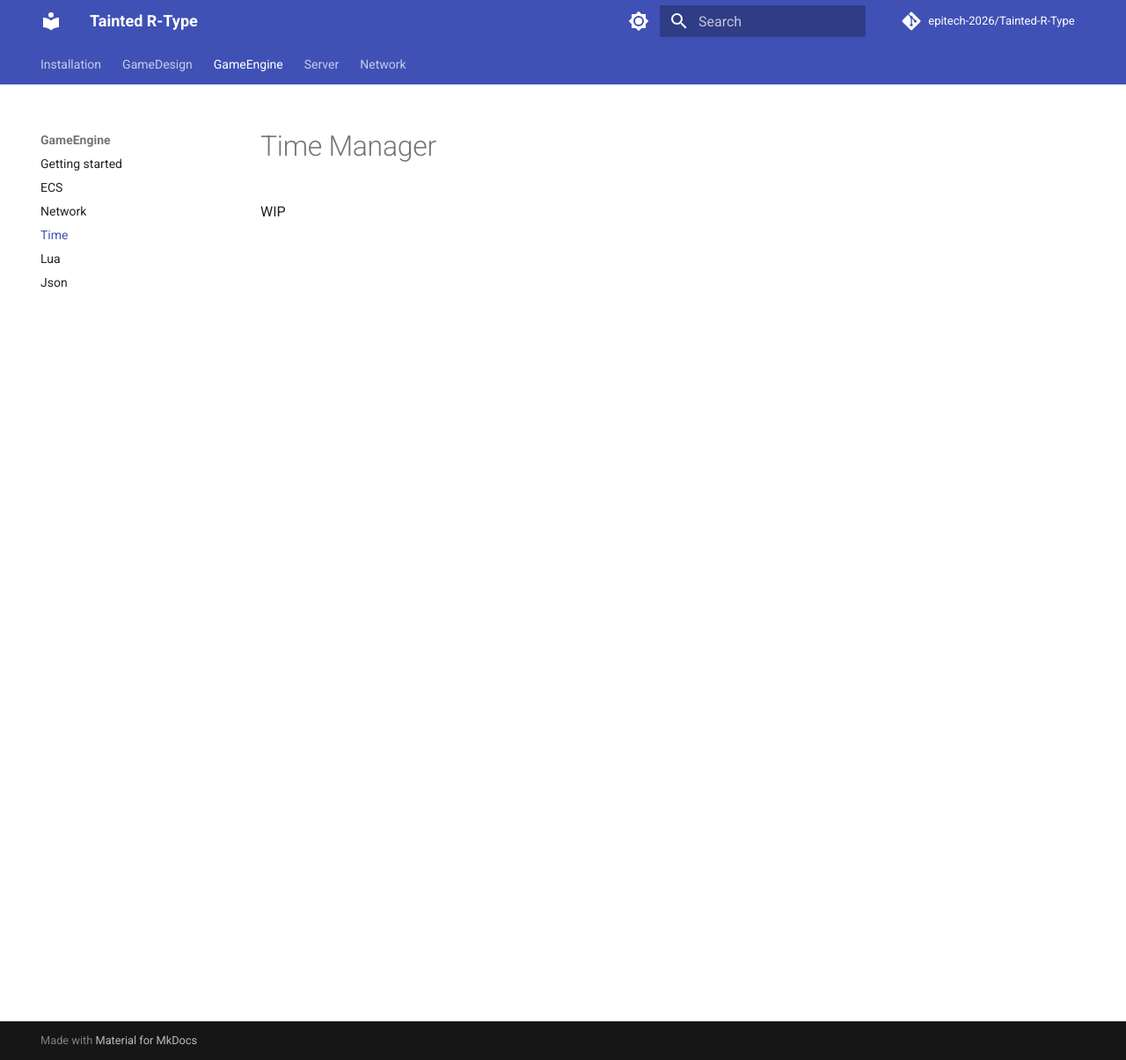
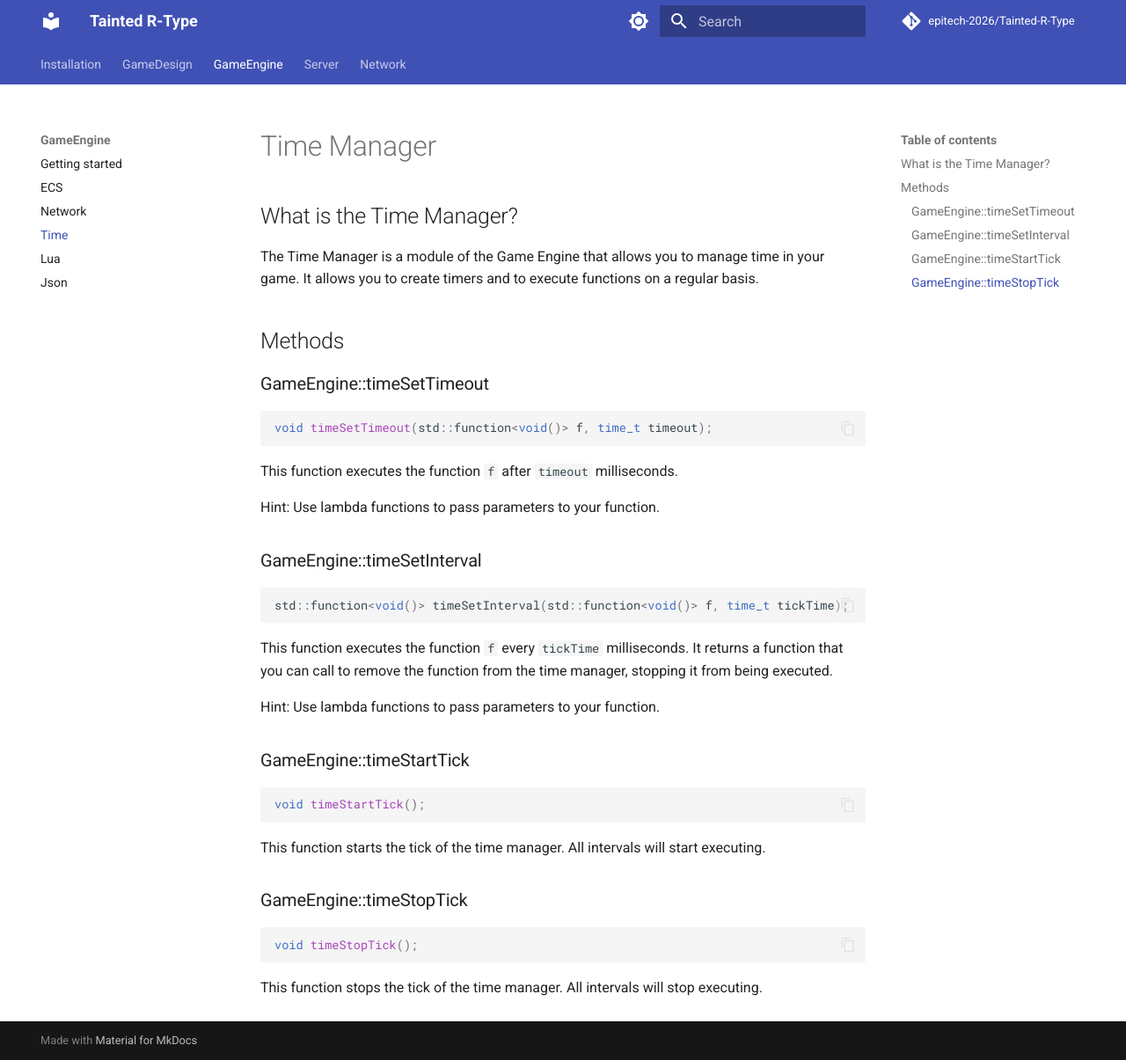
Before and after one commit to lennydelgado/AREA-Doc, an MkDocs documentation site: the page built from docs/GameEngine/time.md, in a window 1280 px wide and 1205 px high. Shown: the whole window at 88% size. Built offline with MkDocs 1.6.1 and Material for MkDocs 9.7.7, drawn with Linux system fonts in a browser that asks for light colours; comment, search, counter and statistics services are not loaded.

Commit message:
Automated push: 2023-11-05 12:44:04 modification to doc website

````diff
--- a/docs/GameEngine/time.md
+++ b/docs/GameEngine/time.md
@@ -1,3 +1,44 @@
 # Time Manager
 
-WIP
+## What is the Time Manager?
+
+The Time Manager is a module of the Game Engine that allows you to manage time in your game. It allows you to create timers and to execute functions on a regular basis.
+
+## Methods
+
+### GameEngine::timeSetTimeout
+
+```cpp
+void timeSetTimeout(std::function<void()> f, time_t timeout);
+```
+
+This function executes the function `f` after `timeout` milliseconds.
+
+Hint: Use lambda functions to pass parameters to your function.
+
+### GameEngine::timeSetInterval
+
+```cpp
+std::function<void()> timeSetInterval(std::function<void()> f, time_t tickTime);
+```
+
+This function executes the function `f` every `tickTime` milliseconds.
+It returns a function that you can call to remove the function from the time manager, stopping it from being executed.
+
+Hint: Use lambda functions to pass parameters to your function.
+
+### GameEngine::timeStartTick
+
+```cpp
+void timeStartTick();
+```
+
+This function starts the tick of the time manager. All intervals will start executing.
+
+### GameEngine::timeStopTick
+
+```cpp
+void timeStopTick();
+```
+
+This function stops the tick of the time manager. All intervals will stop executing.
````
